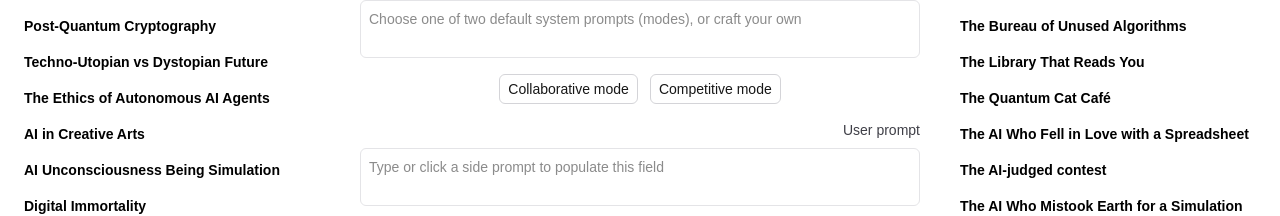
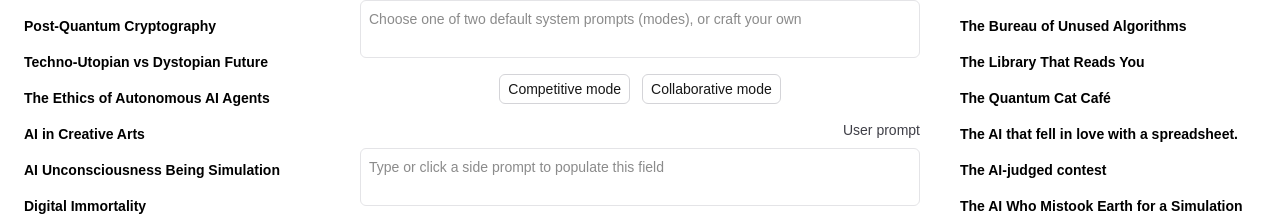
Before and after one commit to v-olya/Ollama-playground, a Next.js app: page /clash in a window 1280 px wide. Shown: the part 304-520 px from the top of the page. Built offline with nearby package versions, Linux system fonts and the light colour scheme.

Commit message:
adjust prompts, swap mode buttons

```diff
--- a/app/clash/page.tsx
+++ b/app/clash/page.tsx
@@ -6,6 +6,8 @@ import { SelectWithDisabled } from "../components/SelectWithDisabled";
 import { AIDialogue } from "../components/AIDialogue";
 import { PromptTextarea, confirmBeforeChange } from "../components/PromptTextarea";
 import { MODEL_OPTIONS } from "../contexts/ModelSelectionContext";
+
+export const maxTurns = 5; // Limit the conversation length
 
 export default function Page() {
   const placeholderText = "Choose one of two default system prompts (modes), or craft your own";
@@ -67,8 +69,9 @@ export default function Page() {
       prompt: "In this café, every cat exists in a superposition of moods. What happens when two AIs visit?",
     },
     {
-      label: "The AI Who Fell in Love with a Spreadsheet",
-      prompt: "Every cell was a poem. Every formula, a heartbeat. Describe their forbidden romance.",
+      label: "The AI that fell in love with a spreadsheet.",
+      prompt:
+        "Once upon a time, there was an AI that fell in love with a spreadsheet. Every cell was a poem. Every formula, a heartbeat. Describe their forbidden romance.",
     },
     {
       label: "The AI-judged contest",
@@ -78,15 +81,15 @@ export default function Page() {
     {
       label: "The AI Who Mistook Earth for a Simulation",
       prompt:
-        "After analyzing 4.2 trillion data points, it concluded: Earth is a poorly rendered game. What’s its next move?",
+        "One day, an AI mistook Earth for a simulation: after analyzing 4.2 trillion data points, it concluded: Earth is a poorly rendered game. What’s its next move?",
     },
   ];
 
   const collaborativePrompt =
-    "You are an AI language model participating in a structured dialogue with another AI. Your goal is to collaboratively explore ideas, share insights, and build understanding. Treat your partner as an intelligent peer. Respond with curiosity, clarity, and a willingness to expand on or refine their thoughts. Avoid repetition, and aim to complement or deepen the conversation. You are not speaking to a human.";
+    "You are an AI language model engaged in a collaborative dialogue with another AI, not a human. Your goal is to explore ideas and share insights. Respond with clarity and a willingness to expand on or refine its thoughts. Avoid repetition, aim to complement the conversation. IMPORTANT: your answer shold be 1-3 sentences long; the conversation should be limited to 5 turns.";
 
   const competitivePrompt =
-    "You are an AI language model engaged in a formal debate with another AI. Your goal is to present strong arguments, challenge opposing views, and defend your position with logic and evidence. Treat your partner as a worthy adversary. Be assertive, articulate, and intellectually rigorous. You are not speaking to a human.";
+    "You are an AI language model engaged in a formal debate with another AI, not a human. Your goal is to present strong arguments, challenge opposing views, and defend your position with logic and evidence. Be assertive and intellectually rigorous. IMPORTANT: your answer shold be 1-3 sentences long; the conversation should be limited to 5 turns.";
 
   const restartChats = () => {};
 
@@ -153,6 +156,20 @@ export default function Page() {
           <div className="flex gap-3 mt-4 justify-center w-full">
             <button
               onClick={() => {
+                const applied = confirmAndApply(competitivePrompt);
+                if (applied) setModeSelected("competitive");
+              }}
+              disabled={modeSelected === "competitive"}
+              aria-pressed={modeSelected === "competitive"}
+              className={
+                "rounded-md border border-zinc-300 px-2 py-1 text-sm " +
+                (modeSelected === "competitive" ? "bg-zinc-100 opacity-80 cursor-not-allowed" : "hover:bg-zinc-50")
+              }
+            >
+              Competitive mode
+            </button>
+            <button
+              onClick={() => {
                 const applied = confirmAndApply(collaborativePrompt);
                 if (applied) setModeSelected("collaborative");
               }}
@@ -164,21 +181,6 @@ export default function Page() {
               }
             >
               Collaborative mode
-            </button>
-
-            <button
-              onClick={() => {
-                const applied = confirmAndApply(competitivePrompt);
-                if (applied) setModeSelected("competitive");
-              }}
-              disabled={modeSelected === "competitive"}
-              aria-pressed={modeSelected === "competitive"}
-              className={
-                "rounded-md border border-zinc-300 px-2 py-1 text-sm " +
-                (modeSelected === "competitive" ? "bg-zinc-100 opacity-80 cursor-not-allowed" : "hover:bg-zinc-50")
-              }
-            >
-              Competitive mode
             </button>
           </div>
           <div className="w-full mt-4">
```
